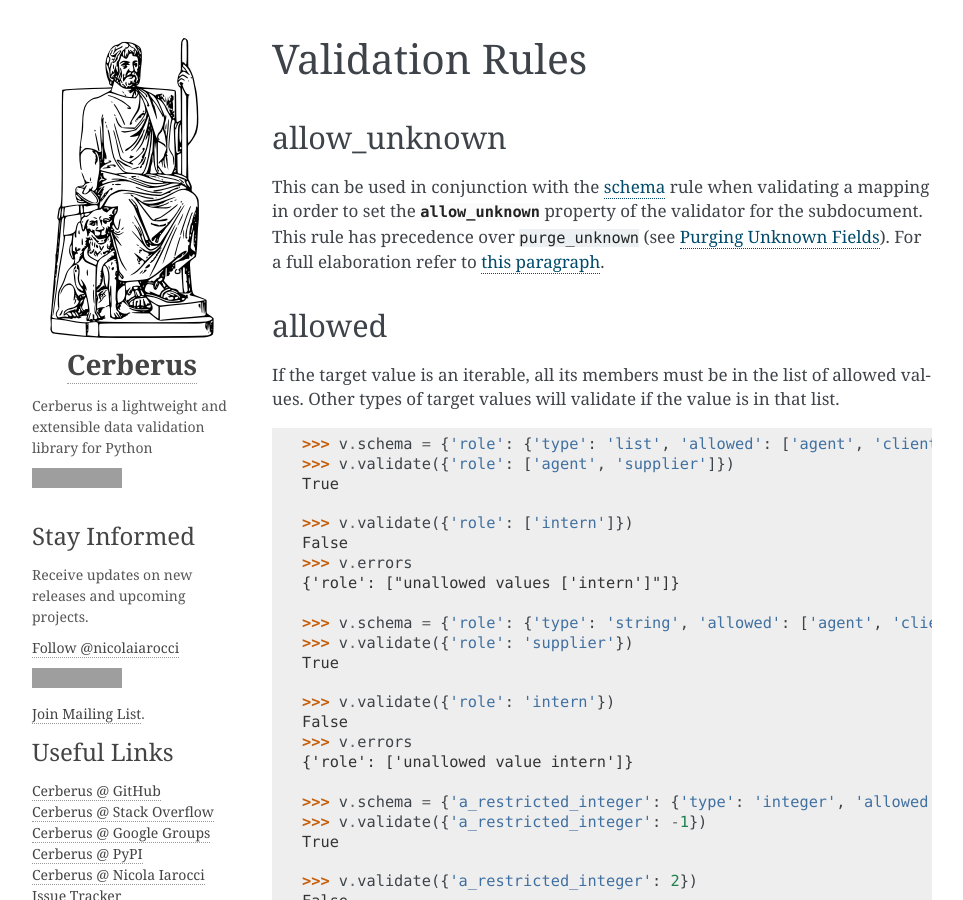
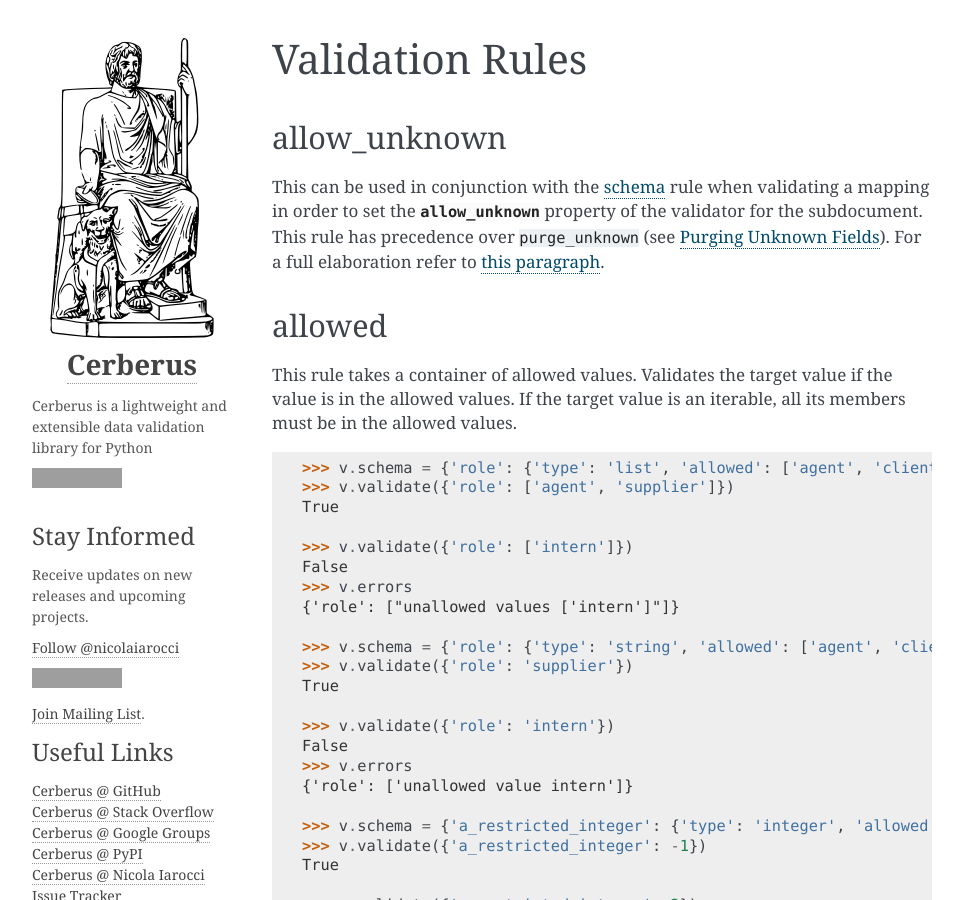
Before and after one commit to pyeve/cerberus, a Sphinx documentation site: the page built from docs/validation-rules.rst, in a window 1280 px wide and 900 px high, cut to the strip 0-900 px from the top of the window. Shown: the whole strip, without its empty margins (148-1111 px from the left). Built offline with Sphinx 7.4.7, drawn with Linux system fonts in a browser that asks for light colours; comment, search, counter and statistics services are not loaded; grey boxes are pictures that could not be loaded.

Commit message:
Change 'allowed' rule to use containers instead of lists.

```diff
--- a/CONTRIBUTING.rst
+++ b/CONTRIBUTING.rst
@@ -23,7 +23,7 @@ Making Changes
 * Check for unnecessary whitespace with ``git diff --check`` before committing.
 * Make sure your commit messages are in the `proper format`_.
 * If your commit fixes an open issue, reference it in the commit message (#15).
-* Make sure your code comforms to PEP8_.
+* Make sure your code conforms to PEP8_.
 * Make sure you have added the necessary tests for your changes.
 * Run all the tests to assure nothing else was accidentally broken.
 * Don't forget to add yourself to AUTHORS_.
--- a/docs/schemas.rst
+++ b/docs/schemas.rst
@@ -76,7 +76,7 @@ trigger a validation and catch the exception:
         self._validate(schema)
       File "cerberus/schema.py", line 141, in _validate
         raise SchemaError(self.schema_validator.errors)
-    SchemaError: {'foo': {'allowed': 'must be of list type'}}
+    SchemaError: {'foo': {'allowed': 'must be of container type'}}
     >>> v.schema['foo']['allowed'] = 'strings are no valid constraint for allowed'
     >>> v.schema.validate()
     Traceback (most recent call last):
@@ -85,7 +85,7 @@ trigger a validation and catch the exception:
         self._validate(schema)
       File "cerberus/schema.py", line 141, in _validate
         raise SchemaError(self.schema_validator.errors)
-    SchemaError: {'foo': {'allowed': 'must be of list type'}}
+    SchemaError: {'foo': {'allowed': 'must be of container type'}}
 
 
 .. _schema-serialization:
--- a/docs/validation-rules.rst
+++ b/docs/validation-rules.rst
@@ -13,9 +13,10 @@ For a full elaboration refer to :ref:`this paragraph <allowing-the-unknown>`.
 
 allowed
 -------
+This rule takes a :term:`container` of allowed values.
+Validates the target value if the value is in the allowed values.
 If the target value is an :term:`iterable`, all its members must be in the
-list of allowed values. Other types of target values will validate if the
-value is in that list.
+allowed values.
 
 .. doctest::
 
```
Also changed, not shown: other parts of docs/schemas.rst (+1 -1 lines), 4 other files.
